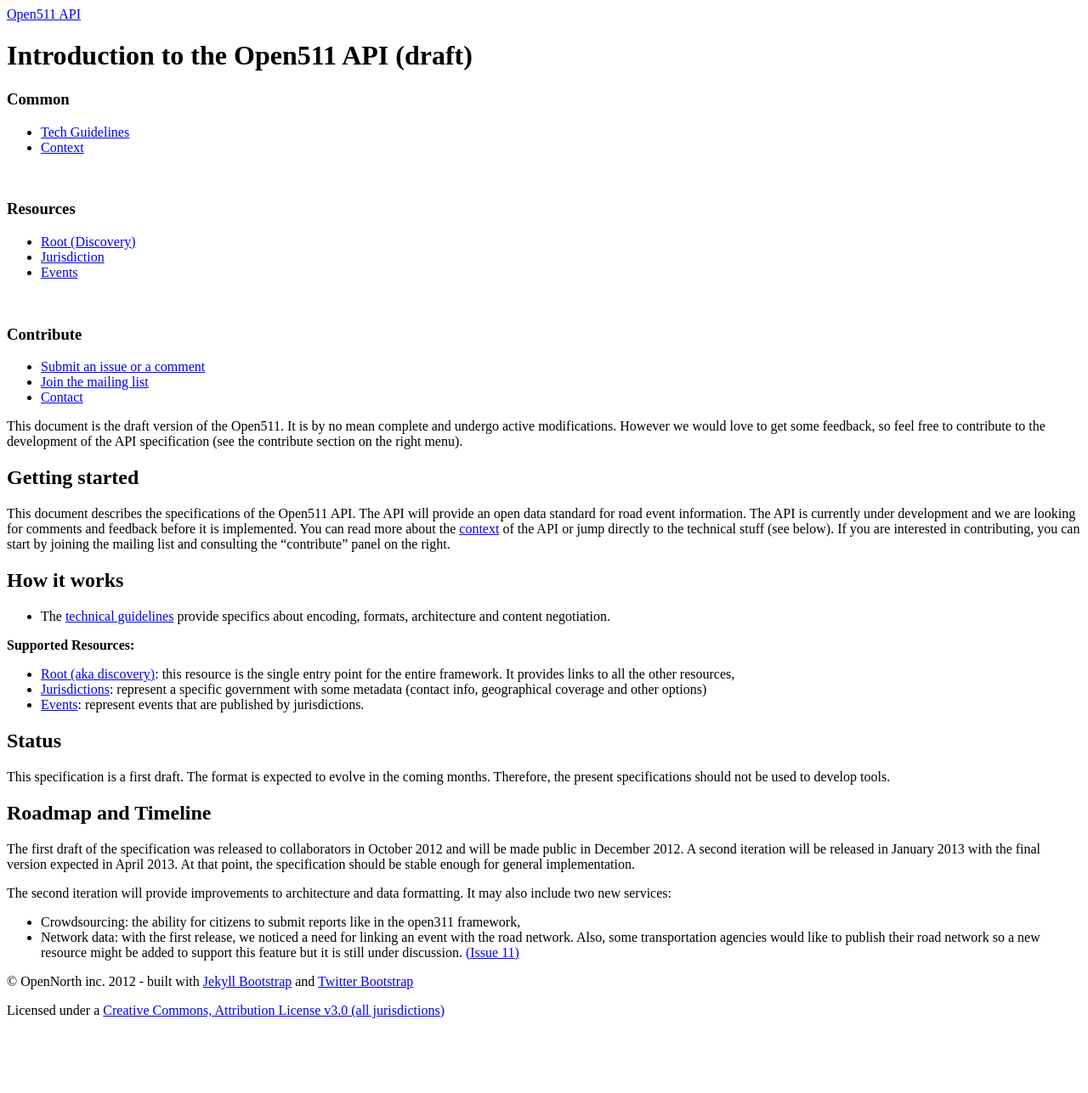
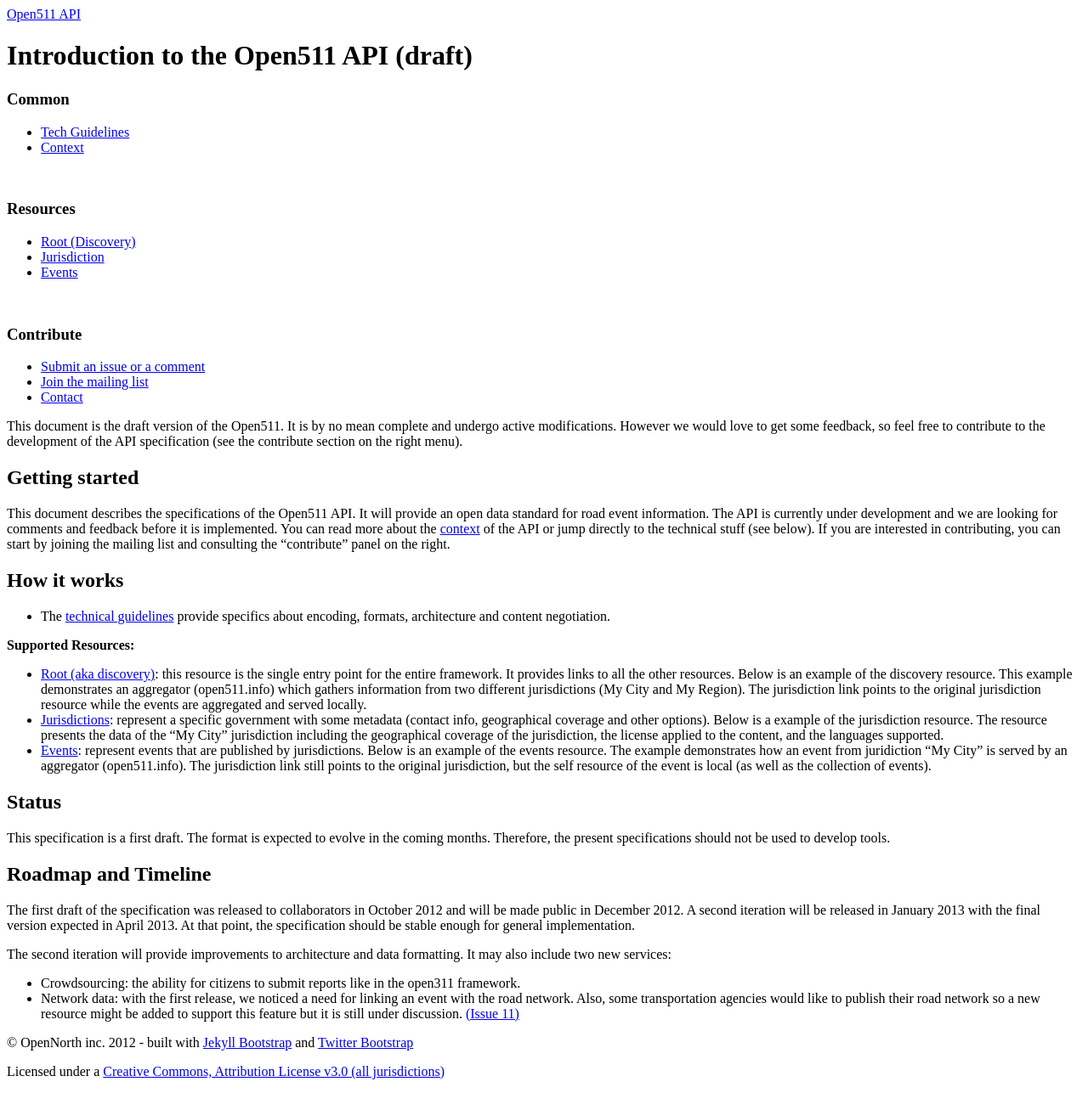
Before and after one commit to open511/Open511API, a Jekyll site: the page built from index.md, in a window 1280 px wide. Shown: the whole page at 85% size. Built offline with Jekyll 4.4.1, drawn with Linux system fonts in a browser that asks for light colours; nearby versions of some CDN libraries; before the commit the page ends 1215 px from its top, so only the background shows below that.

Commit message:
added examples

```diff
--- a/index.md
+++ b/index.md
@@ -8,7 +8,7 @@ title: Introduction to the Open511 API (draft)
 
 ## Getting started {#started}
 
-This document describes the specifications of the Open511 API. The API will provide an open data standard for road event information. The API is currently under development and we are looking for comments and feedback before it is implemented. You can read more about the [context](context.html) of the API or jump directly to the technical stuff (see below). If you are interested in contributing, you can start by joining the mailing list and consulting the "contribute" panel on the right.
+This document describes the specifications of the Open511 API. It will provide an open data standard for road event information. The API is currently under development and we are looking for comments and feedback before it is implemented. You can read more about the [context](context.html) of the API or jump directly to the technical stuff (see below). If you are interested in contributing, you can start by joining the mailing list and consulting the "contribute" panel on the right.
 
 
 ## How it works {#techdocuments}
@@ -16,9 +16,12 @@ This document describes the specifications of the Open511 API. The API will prov
 * The [technical guidelines](guidelines.html) provide specifics about encoding, formats, architecture and content negotiation.
 
 **Supported Resources:**
-* [Root (aka discovery)](root.html): this resource is the single entry point for the entire framework. It provides links to all the other resources,
-* [Jurisdictions](jurisdiction.html): represent a specific government with some metadata (contact info, geographical coverage and other options)
+* [Root (aka discovery)](root.html): this resource is the single entry point for the entire framework. It provides links to all the other resources.
+Below is an example of the discovery resource. This example demonstrates an aggregator (open511.info) which gathers information from two different jurisdictions (My City and My Region). The jurisdiction link points to the original jurisdiction resource while the events are aggregated and served locally.
+* [Jurisdictions](jurisdiction.html): represent a specific government with some metadata (contact info, geographical coverage and other options).
+Below is a example of the jurisdiction resource. The resource presents the data of the "My City" jurisdiction including the geographical coverage of the jurisdiction, the license applied to the content, and the languages supported.
 * [Events](event.html): represent events that are published by jurisdictions.
+Below is an example of the events resource. The example demonstrates how an event from juridiction "My City" is served by an aggregator (open511.info). The jurisdiction link still points to the original jurisdiction, but the self resource of the event is local (as well as the collection of events).
 
 ## Status {#status}
 
@@ -29,5 +32,5 @@ This specification is a first draft. The format is expected to evolve in the com
 The first draft of the specification was released to collaborators in October 2012 and will be made public in December 2012. A second iteration will be released in January 2013 with the final version expected in April 2013. At that point, the specification should be stable enough for general implementation.
 
 The second iteration will provide improvements to architecture and data formatting. It may also include two new services:
-* Crowdsourcing: the ability for citizens to submit reports like in the open311 framework,
+* Crowdsourcing: the ability for citizens to submit reports like in the open311 framework.
 * Network data: with the first release, we noticed a need for linking an event with the road network. Also, some transportation agencies would like to publish their road network so a new resource might be added to support this feature but it is still under discussion. [(Issue 11)](https://github.com/opennorth/Open511API/issues/11)
```
